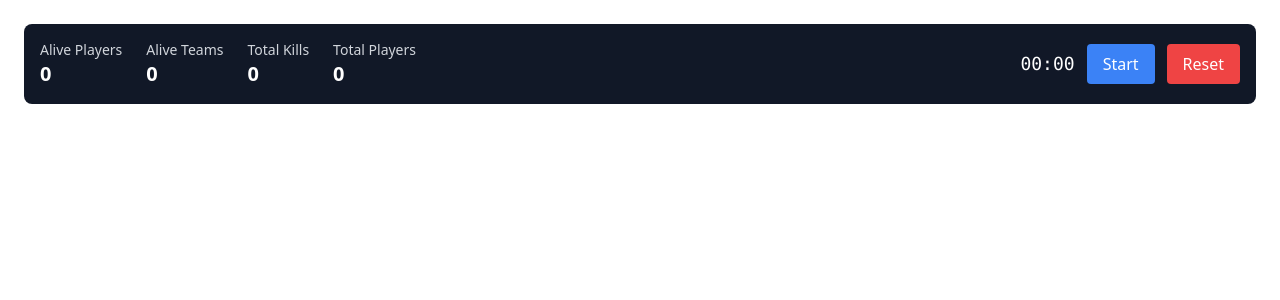
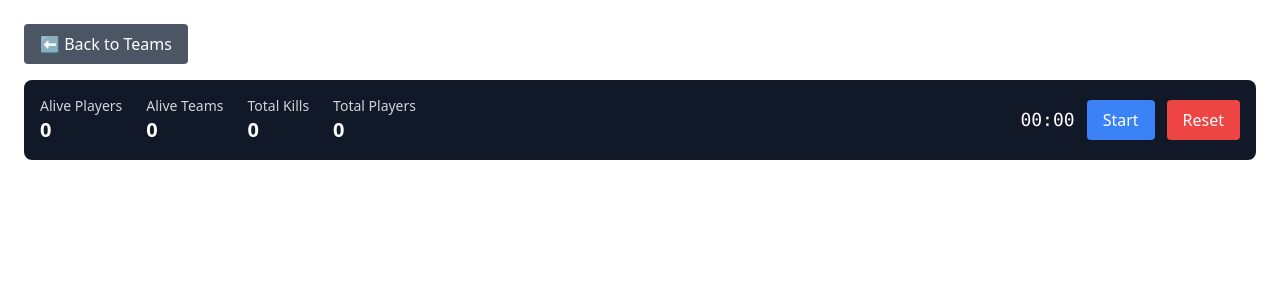
Before and after one commit to adityastremstudios/socre, a React (Vite) app: page /scoreboard in a window 1280 px wide. Shown: the top 300 px of the page. Built offline with nearby package versions, Linux system fonts and the light colour scheme.

Commit message:
Update Scoreboard.tsx

```diff
--- a/src/pages/Scoreboard.tsx
+++ b/src/pages/Scoreboard.tsx
@@ -1,8 +1,10 @@
 import { useContext, useState, useEffect } from "react";
+import { useNavigate } from "react-router-dom";
 import { TeamsContext } from "../context/TeamsContext";
 
 export default function Scoreboard() {
   const { teams } = useContext(TeamsContext);
+  const navigate = useNavigate();
 
   const [teamData, setTeamData] = useState(
     teams.map((t) => ({
@@ -13,7 +15,7 @@
         kills: 0,
         eliminated: false,
         survivalTime: 0,
-        running: true, // survival timer starts when match begins
+        running: true, // survival timer starts
       })),
     }))
   );
@@ -30,7 +32,7 @@
     return () => clearInterval(interval);
   }, [isRunning]);
 
-  // Survival timers for each player
+  // Player survival timers
   useEffect(() => {
     let interval: any;
     if (isRunning) {
@@ -70,7 +72,7 @@
     return `${m}:${s}`;
   };
 
-  // Update player (kills / elimination / revive)
+  // Toggle individual player elimination
   const togglePlayerElim = (
     teamId: number,
     playerIndex: number,
@@ -117,7 +119,7 @@
     );
   };
 
-  // Team elimination toggle
+  // Toggle team elimination
   const toggleTeamElim = (teamId: number, value: boolean) => {
     setTeamData((prev) =>
       prev.map((team) =>
@@ -156,7 +158,7 @@
     });
   };
 
-  // Auto sort on elimination
+  // Auto sort eliminated teams down
   useEffect(() => {
     setTeamData((prev) => {
       const alive = prev.filter((t) => !t.eliminated);
@@ -167,6 +169,14 @@
 
   return (
     <div className="p-6">
+      {/* Back Button */}
+      <button
+        onClick={() => navigate("/")}
+        className="bg-gray-600 text-white px-4 py-2 rounded mb-4"
+      >
+        ⬅ Back to Teams
+      </button>
+
       {/* Top Bar */}
       <div className="bg-gray-900 text-white rounded-lg p-4 mb-6 flex flex-wrap justify-between items-center">
         <div className="flex space-x-6">
```
